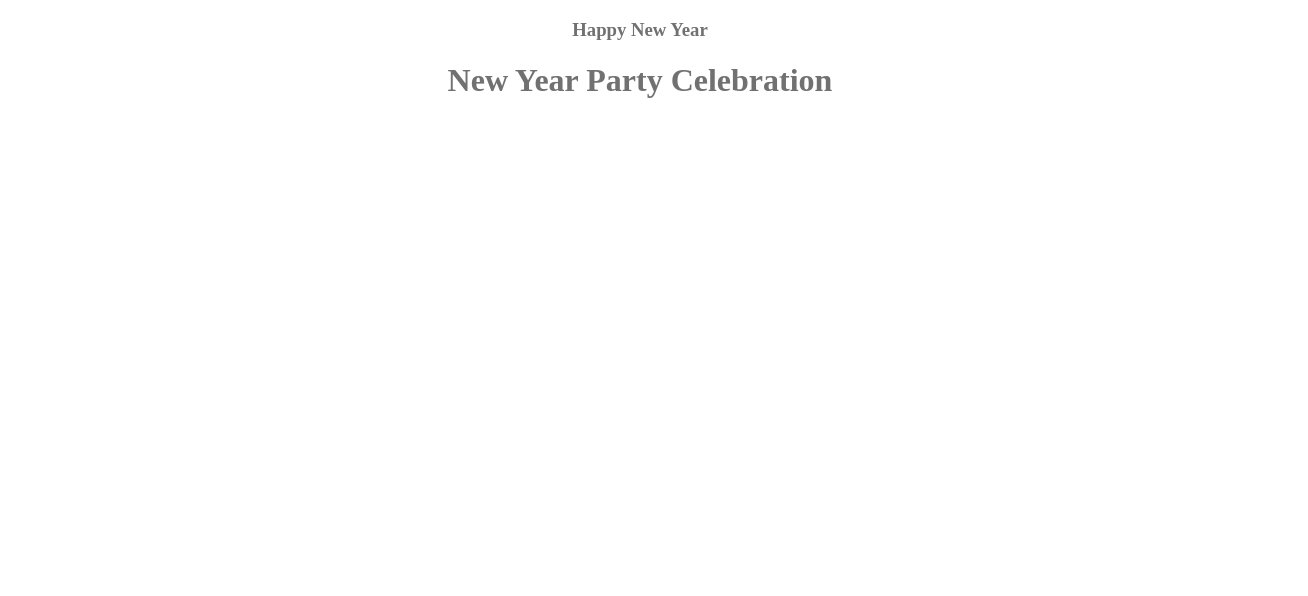
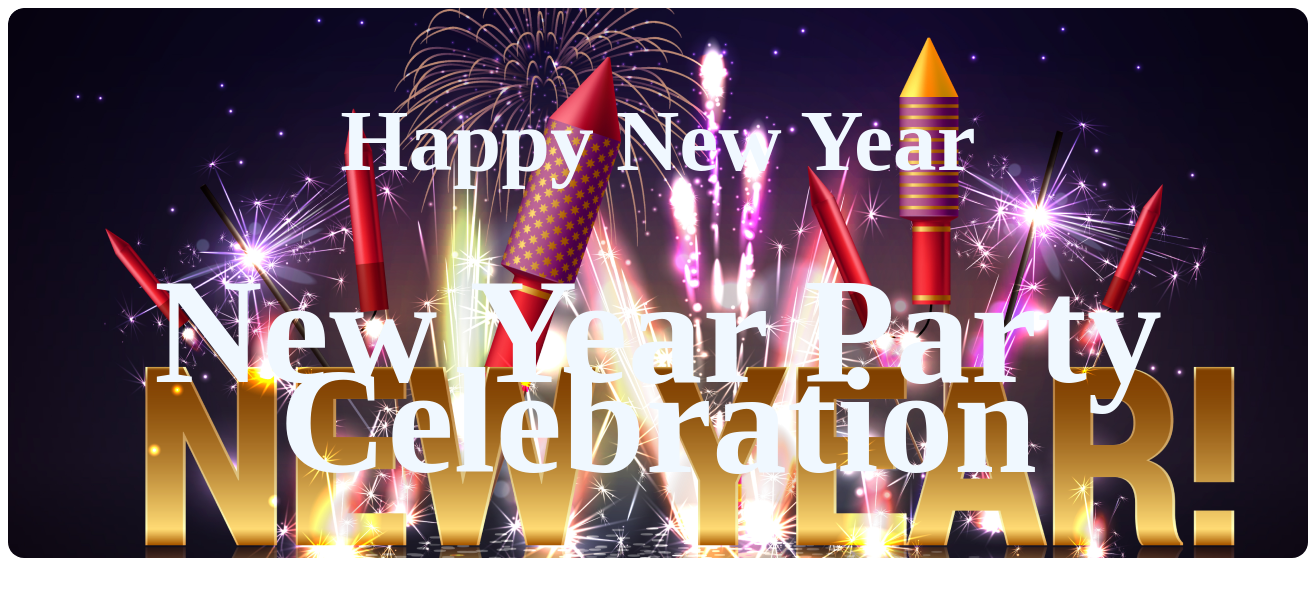
Before and after one commit to rafsanalisohag/assignmest11, a plain HTML site: page index.html in a window 1280 px wide. Shown: the whole page, 1308 px wide, since content can reach past the window. Drawn offline with Linux system fonts and the light colour scheme.

Commit message:
added banner

```diff
--- a/index.html
+++ b/index.html
@@ -4,14 +4,27 @@
     <meta charset="UTF-8">
     <meta name="viewport" content="width=device-width, initial-scale=1.0">
     <title>Assignment1</title>
+    <link rel="preconnect" href="https://fonts.googleapis.com">
+<link rel="preconnect" href="https://fonts.gstatic.com" crossorigin>
+<link href="https://fonts.googleapis.com/css2?family=Lato&display=swap" rel="stylesheet">
     <link rel="stylesheet" href="styles/style.css">
 </head>
-<body class="New-year">
-<div>
-    <h3>Happy New Year</h3>
-    <h1>New Year Party Celebration</h1>
+<body>
+    <header class="header1">
+        <div class="header">
+            <h3><span class="New">Happy New Year</span></h3>
+            <h1>New Year Party Celebration</h1>
 
-</div>
+        </div>
 
 
+      </header>
+      <main>
+
+      </main>
+      <footer>
+
+      </footer>
+</body>
+
 </html>
--- a/styles/style.css
+++ b/styles/style.css
@@ -1,5 +1,20 @@
-.New-year{
+.header{
+    color: aliceblue;
     text-align: center;
-    color: #727171;
+    font-size: 75px;
+    font-style: normal;
+    font-weight: 800;
+    line-height: 90px;
 
 }
+.header1{
+    background-image: url('../resources/Banner\ Image.png');
+    width: 1300px;
+    height: 550px;
+    border-radius: 16px;
+    display:flex;
+    border-radius: 16px;
+
+
+
+}
```
